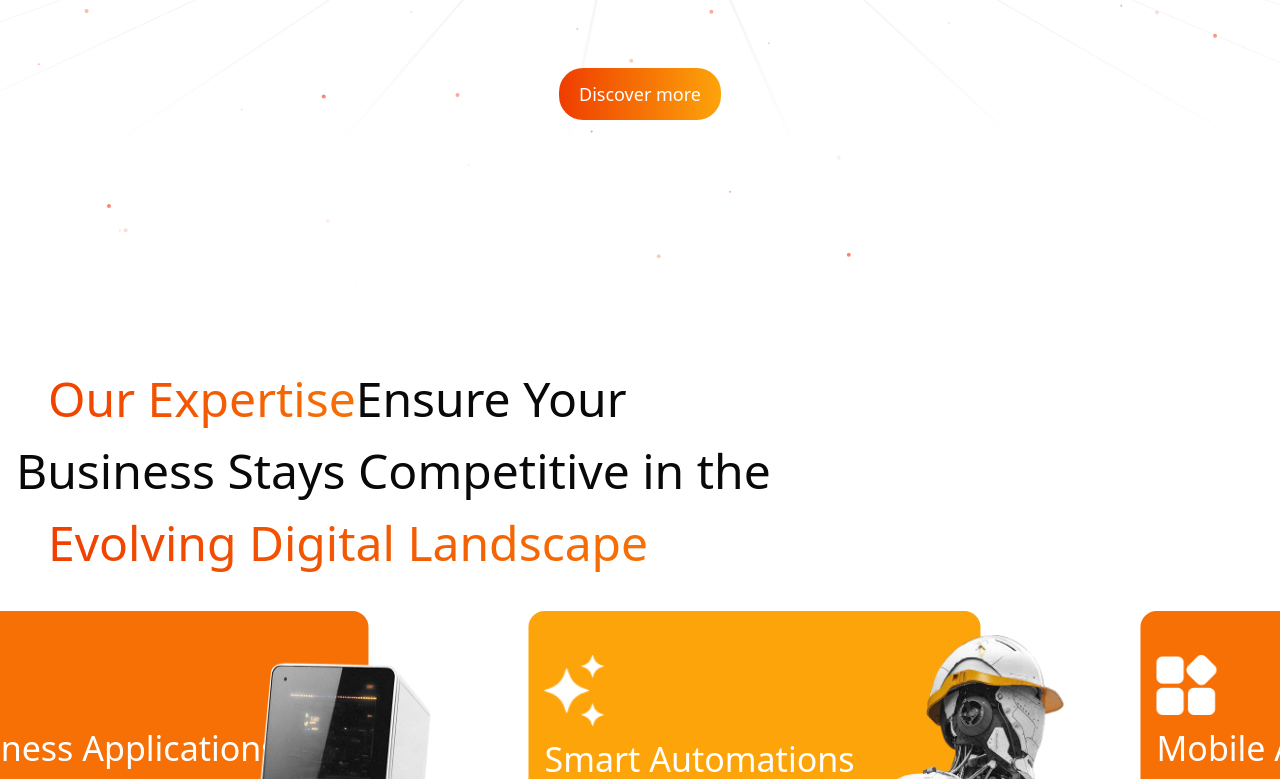
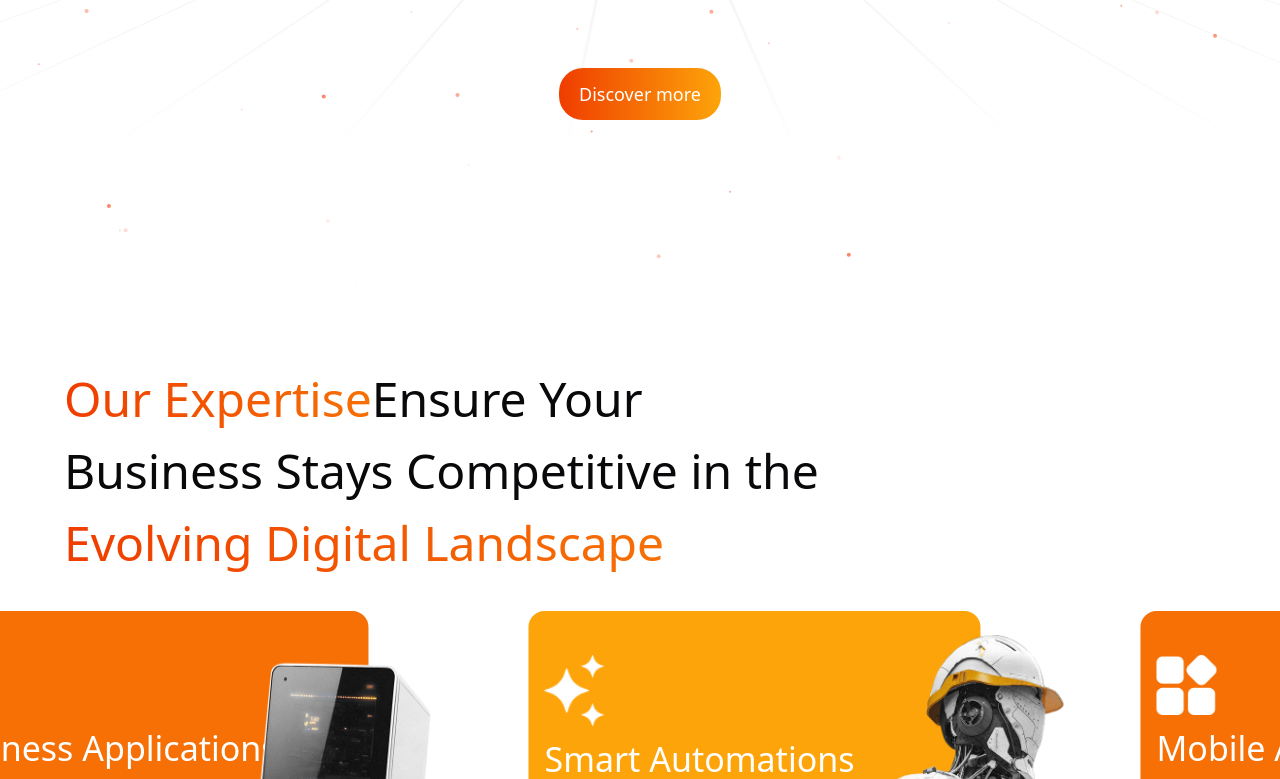
Before and after one commit to Terracode-Dev/Main-Site, a React (Vite) app: page / in a window 1280 px wide. Shown: the part 514-1293 px from the top of the page. Built offline with nearby package versions, Linux system fonts and the light colour scheme.

Commit message:
edit hero

```diff
--- a/src/components/home/Services.tsx
+++ b/src/components/home/Services.tsx
@@ -19,7 +19,7 @@ const HorizontalScrollCarousel = () => {
   const xhos2 = useTransform(scrollYProgress, [0, 1], ["2%", "-45%"]);
   const our: JSX.Element = (
     <>
-      <span className="animate-flowing-gradient bg-gradient-to-r from-[#EF3D00] to-[#FDA40A] bg-[length:200%] bg-clip-text text-transparent font-medium md:pl-8">
+      <span className="animate-flowing-gradient bg-gradient-to-r from-[#EF3D00] to-[#FDA40A] bg-[length:200%] bg-clip-text text-transparent font-medium ">
         Our {"Expertise"}
       </span>
       <span className="font-medium">
@@ -27,7 +27,7 @@ const HorizontalScrollCarousel = () => {
       </span>
         </>);
       const ev: JSX.Element = (<>
-        <span className="animate-flowing-gradient bg-gradient-to-r from-[#EF3D00] to-[#FDA40A] bg-[length:200%] bg-clip-text text-transparent font-medium md:pl-8">
+        <span className="animate-flowing-gradient bg-gradient-to-r from-[#EF3D00] to-[#FDA40A] bg-[length:200%] bg-clip-text text-transparent font-medium ">
         Evolving Digital Landscape
       </span>
         </>);
@@ -56,7 +56,7 @@ const HorizontalScrollCarousel = () => {
       </div>
       {/* desktop view */}
       <div className="sticky flex flex-col justify-center hidden h-screen overflow-hidden top-24 lg:block">
-      <div className="md:text-[48px] text-[32px] ml-4 ">
+      <div className="md:text-[48px] text-[32px] pl-16">
           {our}<br />
           {ev}
         </div>
```
